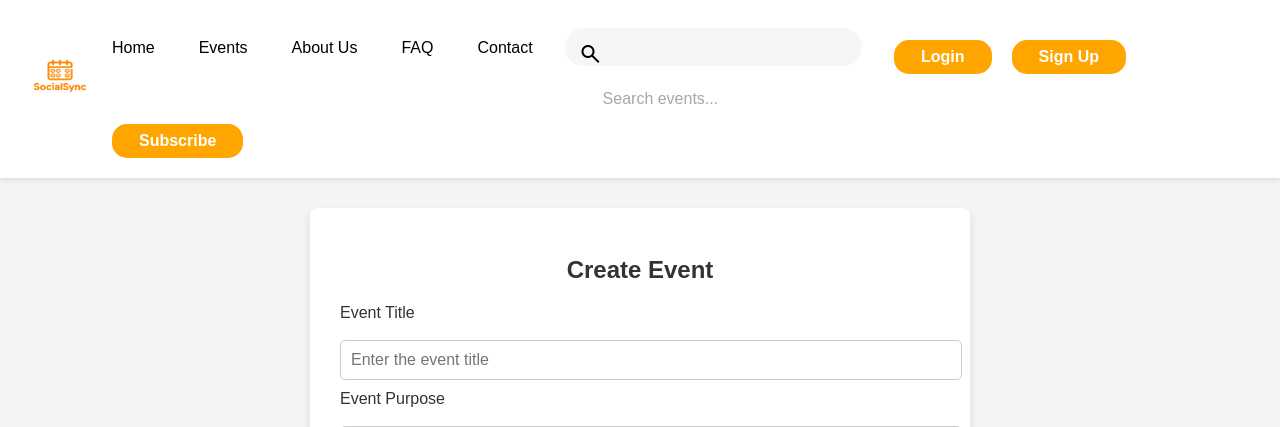
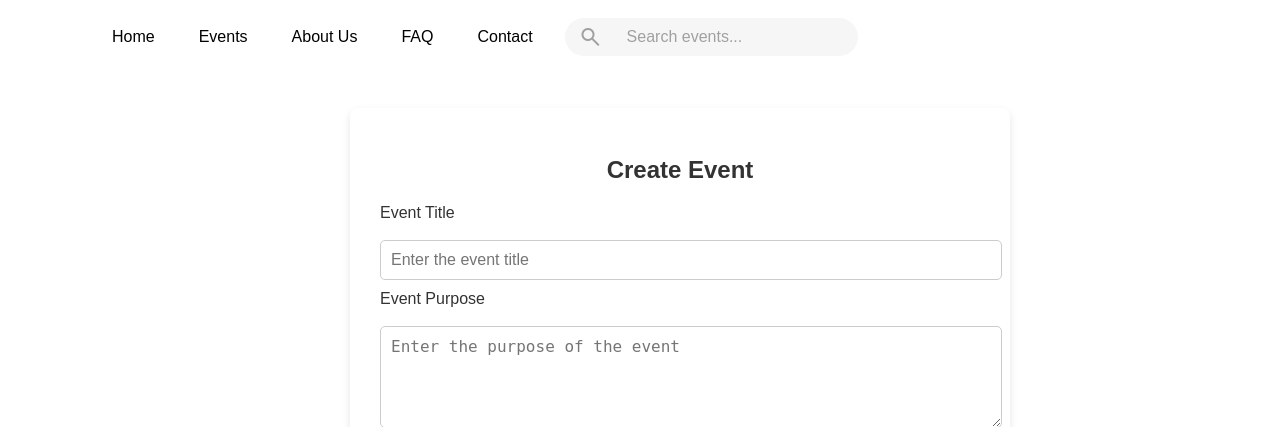
Before and after one commit to Lofiea/socialsync-event-management, a Python web app: template templates/hostevents.html in a window 1280 px wide. Shown: the top 427 px of the page. Run offline with Jinja, Linux system fonts and the light colour scheme; the template is opened without the code that fills it, so the values that code supplies are empty.

Commit message:
hostevent

```diff
--- a/templates/hostevents.html
+++ b/templates/hostevents.html
@@ -159,27 +159,29 @@
      <!-- Navigation Bar -->
     <header>
         <nav class="navbar">
-          <div class="logo">
-            <img src="images/socialsynclogo2.png" alt="Logo" width="80" height="70" />
+            <div class="logo"><img src="images/socialsynclogo2.png" alt="Logo" width="80" height="70">
             </div>
             <ul class="nav-links">
                 <li><a href="index.html">Home</a></li>
                 <li class="dropdown">
                     <a href="events.html">Events</a>
+                    <!--
+                    <ul class="dropdown-content">
+                        <li><a href="#">Upcoming Events</a></li>
+                        <li><a href="#">Past Events</a></li>
+                    </ul>
+                    -->
                 </li>
                 <li><a href="aboutus.html">About Us</a></li>
                 <li><a href="FAQ.html">FAQ</a></li>
                 <li><a href="contact.html">Contact</a></li>
-            <li class="search">
-              <span class="material-symbols-outlined">search</span>
-              <input class="search-input" type="search" placeholder="Search events..." />
-            </li>
-            <li><a href="login.html"><button class="login">Login</button></a></li>
-            <li><a href="signup.html"><button class="login">Sign Up</button></a></li>
-            <li><a href="subscription.html"><button class="login">Subscribe</button></a></li>
-          </ul>
-        </nav>
-      </header>
+
+
+                <!-- Search Bar -->
+                <div class="search">
+                    <span class="search-icon material-symbols-outlined">search</span>
+                    <input class="search-input" type="search" placeholder="Search events...">
+                </div>
 
     <!-- This is the main content of the page where you can host your event -->
     <div class="host-event-container">
```
Lines whose indentation alone changed are shown as unchanged.
